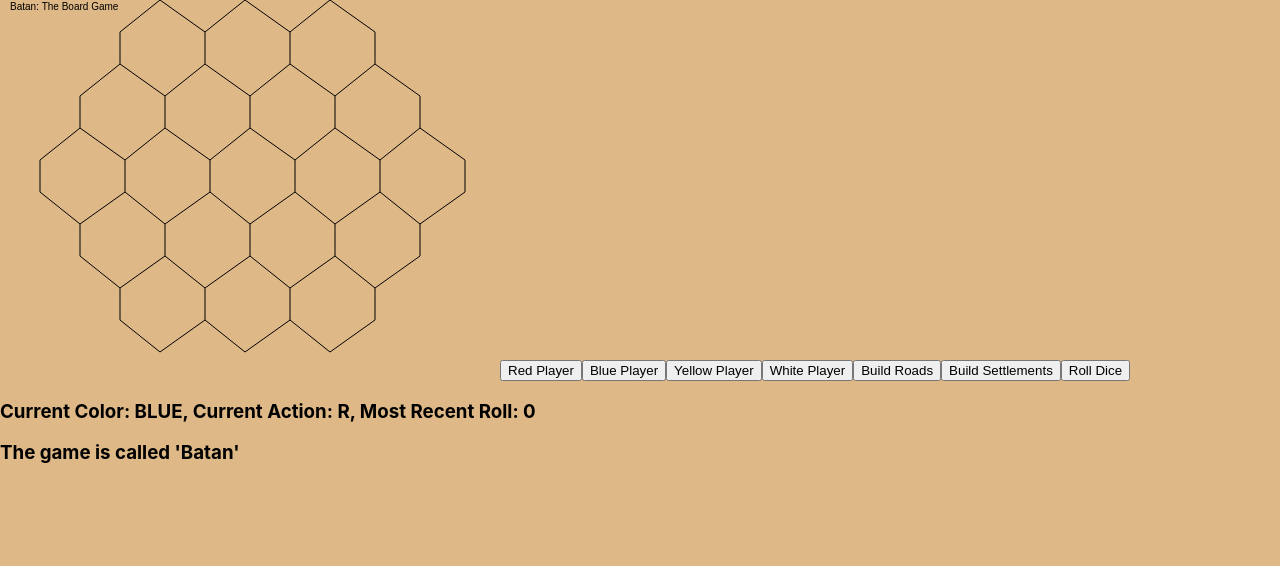
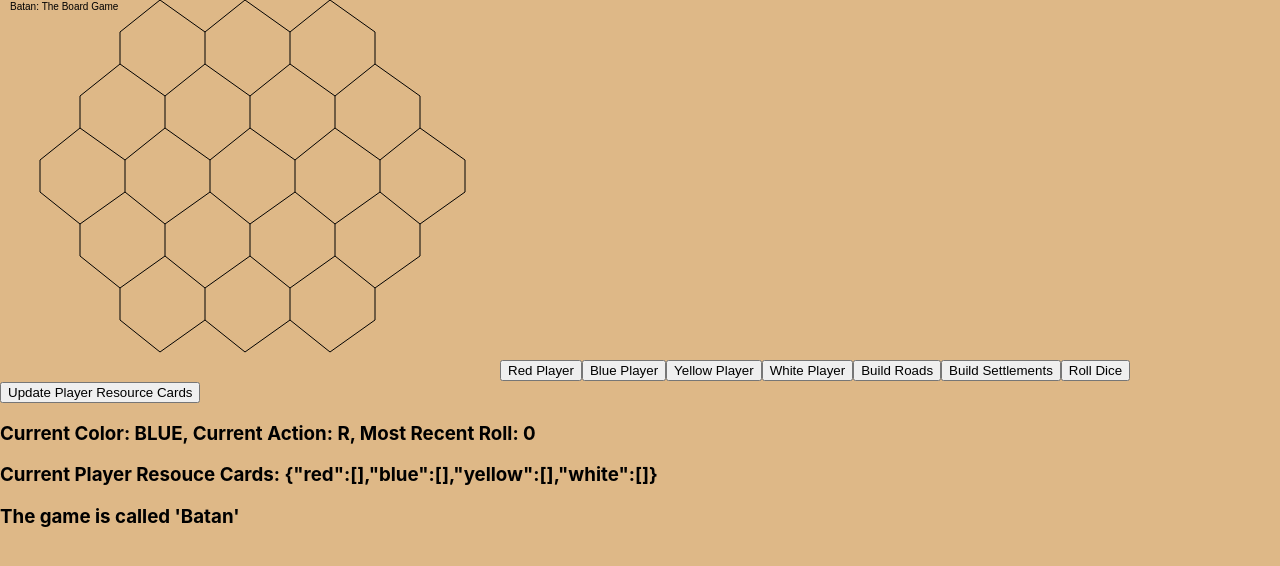
Before and after one commit to rickettsdev/CatanGameTypescriptPrototype, a React (Create React App) app: page / in a window 1280 px wide. Shown: the top 566 px of the page. Built offline with nearby package versions, Linux system fonts and the light colour scheme; no server answers.

Commit message:
Added API call to get playerResources, update UI, and added attribute to PlayerState.

```diff
--- a/src/App.tsx
+++ b/src/App.tsx
@@ -15,6 +15,7 @@ import './App.css';
 import LineToDraw from './models/LineToDraw';
 import CatanResourceTileInfoResponse from './api/models/CatanResourceTileInfoResponse';
 import CatanDiceRollResponse from './api/models/CatanDiceRollResponse';
+import CatanPlayerResourceCardsResponse from './api/models/CatanPlayerResourceCardsResponse';
 
 function App() {
   return (
@@ -41,7 +42,8 @@ type PlayerState = {
   settlementPieces: CatanApiSettlementResponse,
   roadPieces: CatanApiRoadsResponse,
   initialBoardDrawn: boolean,
-  mostRecentDiceRoll: number
+  mostRecentDiceRoll: number,
+  playerCards: CatanPlayerResourceCardsResponse
 }
 
 function CatanGameBoard() {
@@ -61,7 +63,13 @@ function CatanGameBoard() {
         white: [] as Array<LineToDraw>
       },
     initialBoardDrawn: false,
-    mostRecentDiceRoll: 0
+    mostRecentDiceRoll: 0,
+    playerCards: {
+      red: [],
+      blue: [],
+      yellow: [],
+      white: []
+    }
   })
 
   const rollDice = (): void => {
@@ -69,6 +77,13 @@ function CatanGameBoard() {
       method: 'GET'
     },() => {}).then(response => setMostRecentDiceRoll(response.diceRoll))
   }
+
+  const updatePlayerResourceCards = (): void => {
+    catanFetchApi<CatanPlayerResourceCardsResponse>('/playerResources', {
+      method: 'GET'
+    }, () => {}).then(response => setPlayerResourceCards(response))
+  }
+
   const setBoardDrawn = (): void => setPlayerState({...playerState, initialBoardDrawn: true})
   const setRedPlayer = (): void => {setPlayerState({...playerState, color:"RED"})}
   const setBluePlayer = (): void => {setPlayerState({...playerState, color:"BLUE"})}
@@ -80,6 +95,7 @@ function CatanGameBoard() {
   const setActionTypeSettlement = (): void => {setPlayerState({...playerState, actionType:"S"})}
   const setActionTypeRoad = (): void => {setPlayerState({...playerState, actionType:"R"})}
   const setMostRecentDiceRoll = (diceRoll: number): void => {setPlayerState({...playerState, mostRecentDiceRoll: diceRoll})}
+  const setPlayerResourceCards = (playerCards: CatanPlayerResourceCardsResponse): void => setPlayerState({...playerState, playerCards: playerCards})
 
   const setRoadPiecesReturnDiff = (response: CatanApiRoadsResponse): Array<CatanApiRoadsResponseStateDifference> => {
     // TODO: State difference doesn't work. Setting state doesn't either.
@@ -285,7 +301,10 @@ function CatanGameBoard() {
        <button onClick={setActionTypeRoad}>Build Roads</button>
        <button onClick={setActionTypeSettlement}>Build Settlements</button>
        <button onClick={rollDice}>Roll Dice</button>
+       <button onClick={updatePlayerResourceCards}>Update Player Resource Cards</button>
        <h3>Current Color: {playerState.color}, Current Action: {playerState.actionType}, Most Recent Roll: {playerState.mostRecentDiceRoll}</h3>
+       <h3>Current Player Resouce Cards: {JSON.stringify(playerState.playerCards)}</h3>
+
     </div>
   );
 }
--- /dev/null
+++ b/src/api/models/CatanPlayerResourceCardsResponse.ts
@@ -0,0 +1,8 @@
+import { CatanResource } from "./CatanResource";
+
+export default interface CatanPlayerResourceCardsResponse {
+    red: Array<CatanResource>,
+    blue: Array<CatanResource>,
+    yellow: Array<CatanResource>,
+    white: Array<CatanResource>,
+}
```
Also changed, not shown: src/api/models/CatanResource.ts (added, +7 -0 lines).
